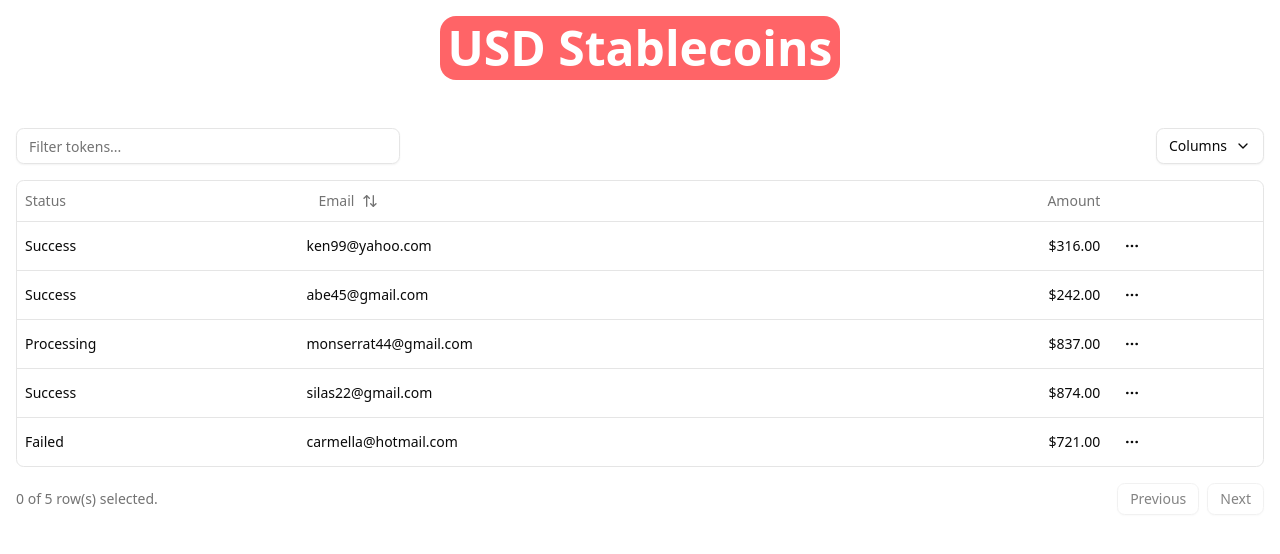
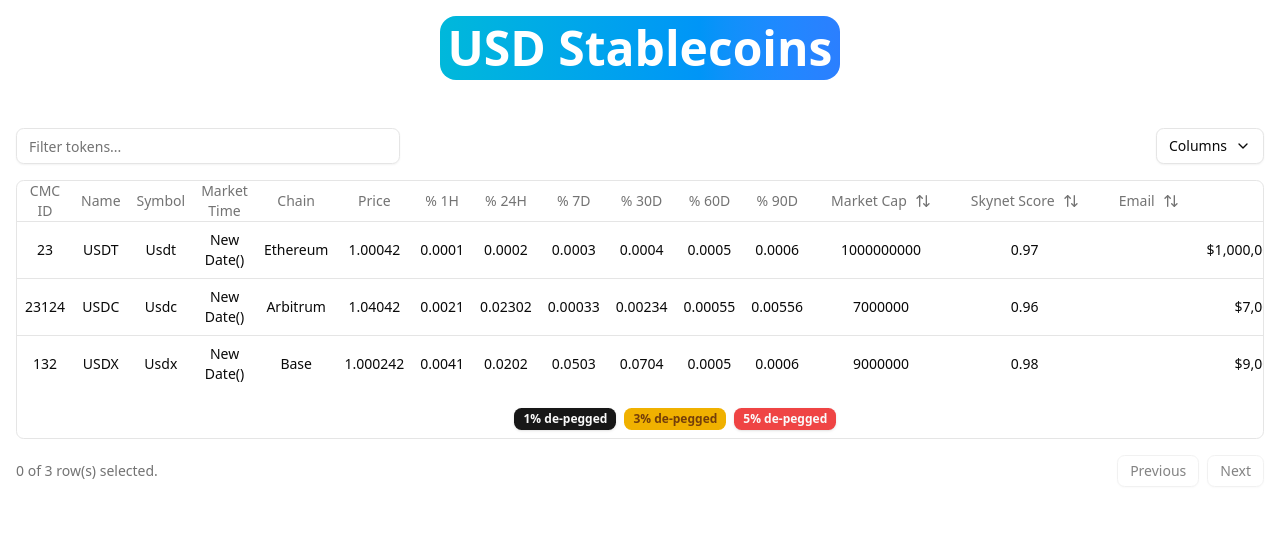
Before and after one commit to renatomayoral/stablecoins.tv, a Next.js app: page / in a window 1280 px wide. Shown: the top 554 px of the page. Built offline with nearby package versions, Linux system fonts and the light colour scheme.

Commit message:
Refactor Badge component and add new columns definition for Payment model

```diff
--- a/app/page.tsx
+++ b/app/page.tsx
@@ -33,116 +33,63 @@ import {
   TableHead,
   TableHeader,
   TableRow,
+  TableCaption,
 } from "@/components/ui/table";
+
+import { Payment, columns } from "@/components/columns";
 import { Badge } from "@/components/ui/badge";
 
 const data: Payment[] = [
   {
-    id: "m5gr84i9",
-    amount: 316,
-    status: "success",
-    email: "ken99@yahoo.com",
+    id: 23,
+    name: "USDT",
+    symbol: "usdt",
+    market_time: "new Date()",
+    chain: "ethereum",
+    price: 1.00042,
+    price_percent_change_1h: 0.0001,
+    price_percent_change_24h: 0.0002,
+    price_percent_change_7d: 0.0003,
+    price_percent_change_30d: 0.0004,
+    price_percent_change_60d: 0.0005,
+    price_percent_change_90d: 0.0006,
+    market_cap: 1000000000,
+    amount: 1000000000,
+    skynet_score: 0.97,
   },
   {
-    id: "3u1reuv4",
-    amount: 242,
-    status: "success",
-    email: "Abe45@gmail.com",
+    id: 23124,
+    name: "USDC",
+    symbol: "usdc",
+    market_time: "new Date()",
+    chain: "arbitrum",
+    price: 1.04042,
+    price_percent_change_1h: 0.0021,
+    price_percent_change_24h: 0.02302,
+    price_percent_change_7d: 0.00033,
+    price_percent_change_30d: 0.00234,
+    price_percent_change_60d: 0.00055,
+    price_percent_change_90d: 0.00556,
+    market_cap: 7000000,
+    amount: 7000000,
+    skynet_score: 0.96,
   },
   {
-    id: "derv1ws0",
-    amount: 837,
-    status: "processing",
-    email: "Monserrat44@gmail.com",
-  },
-  {
-    id: "5kma53ae",
-    amount: 874,
-    status: "success",
-    email: "Silas22@gmail.com",
-  },
-  {
-    id: "bhqecj4p",
-    amount: 721,
-    status: "failed",
-    email: "carmella@hotmail.com",
-  },
-];
-
-export type Payment = {
-  id: string;
-  amount: number;
-  status: "pending" | "processing" | "success" | "failed";
-  email: string;
-};
-
-export const columns: ColumnDef<Payment>[] = [
-  {
-    accessorKey: "status",
-    header: "Status",
-    cell: ({ row }) => (
-      <div className="capitalize">{row.getValue("status")}</div>
-    ),
-  },
-  {
-    accessorKey: "email",
-    header: ({ column }) => {
-      return (
-        <Button
-          variant="ghost"
-          onClick={() => column.toggleSorting(column.getIsSorted() === "asc")}
-        >
-          Email
-          <ArrowUpDown />
-        </Button>
-      );
-    },
-    cell: ({ row }) => <div className="lowercase">{row.getValue("email")}</div>,
-  },
-  {
-    accessorKey: "amount",
-    header: () => <div className="text-right">Amount</div>,
-    cell: ({ row }) => {
-      const amount = parseFloat(row.getValue("amount"));
-
-      // Format the amount as a dollar amount
-      const formatted = new Intl.NumberFormat("en-US", {
-        style: "currency",
-        currency: "USD",
-      }).format(amount);
-
-      return <div className="text-right font-medium">{formatted}</div>;
-    },
-  },
-
-  {
-    id: "actions",
-    enableHiding: false,
-    cell: ({ row }) => {
-      const payment = row.original;
-
-      return (
-        <DropdownMenu>
-          <DropdownMenuTrigger asChild>
-            <Button variant="ghost" className="h-8 w-8 p-0">
-              <span className="sr-only">Open menu</span>
-              <MoreHorizontal />
-            </Button>
-          </DropdownMenuTrigger>
-          <DropdownMenuContent align="end">
-            <DropdownMenuLabel>Actions</DropdownMenuLabel>
-            <DropdownMenuItem
-              onClick={() => navigator.clipboard.writeText(payment.id)}
-            >
-              Copy payment ID
-            </DropdownMenuItem>
-            <DropdownMenuSeparator />
-            <DropdownMenuItem>View customer</DropdownMenuItem>
-            <DropdownMenuItem>View payment details</DropdownMenuItem>
-          </DropdownMenuContent>
-        </DropdownMenu>
-      );
-    },
+    id: 132,
+    name: "USDX",
+    symbol: "usdx",
+    market_time: "new Date()",
+    chain: "base",
+    price: 1.000242,
+    price_percent_change_1h: 0.0041,
+    price_percent_change_24h: 0.0202,
+    price_percent_change_7d: 0.0503,
+    price_percent_change_30d: 0.0704,
+    price_percent_change_60d: 0.0005,
+    price_percent_change_90d: 0.0006,
+    market_cap: 9000000,
+    amount: 9000000,
+    skynet_score: 0.98,
   },
 ];
 
@@ -177,7 +124,7 @@ export default function Home() {
   return (
     <main>
       <div className="flex justify-center p-4 ">
-        <p className=" font-bold text-5xl text-white bg-red-400 rounded-2xl p-2">
+        <p className=" font-bold text-5xl text-white bg-linear-to-r from-cyan-500 to-blue-500 rounded-2xl p-2">
           USD Stablecoins
         </p>
       </div>
@@ -185,9 +132,11 @@ export default function Home() {
         <div className="flex items-center py-4">
           <Input
             placeholder="Filter tokens..."
-            value={(table.getColumn("email")?.getFilterValue() as string) ?? ""}
+            value={
+              (table.getColumn("symbol")?.getFilterValue() as string) ?? ""
+            }
             onChange={(event) =>
-              table.getColumn("email")?.setFilterValue(event.target.value)
+              table.getColumn("symbol")?.setFilterValue(event.target.value)
             }
             className="max-w-sm"
           />
@@ -220,12 +169,22 @@ export default function Home() {
         </div>
         <div className="rounded-md border">
           <Table>
+            <TableCaption>
+              <div className="flex justify-center space-x-2 mb-2">
+                <Badge>1% de-pegged </Badge>
+                <Badge variant="secondary">3% de-pegged</Badge>
+                <Badge variant="destructive">5% de-pegged</Badge>
+              </div>
+            </TableCaption>
             <TableHeader>
               {table.getHeaderGroups().map((headerGroup) => (
                 <TableRow key={headerGroup.id}>
                   {headerGroup.headers.map((header) => {
                     return (
-                      <TableHead key={header.id}>
+                      <TableHead
+                        key={header.id}
+                        className="text-center align-middle"
+                      >
                         {header.isPlaceholder
                           ? null
                           : flexRender(
@@ -246,7 +205,10 @@ export default function Home() {
                     data-state={row.getIsSelected() && "selected"}
                   >
                     {row.getVisibleCells().map((cell) => (
-                      <TableCell key={cell.id}>
+                      <TableCell
+                        key={cell.id}
+                        className="text-center align-middle"
+                      >
                         {flexRender(
                           cell.column.columnDef.cell,
                           cell.getContext()
--- a/components/columns.ts
+++ /dev/null
@@ -1,77 +0,0 @@
-import { ColumnDef } from '@tanstack/react-table';
-
-// Define columns for UsdStableMarketInfo model
-export const usdStableMarketInfoColumns: ColumnDef<UsdStableMarketInfo>[] = [
-  { accessorKey: 'id', header: 'ID' },
-  { accessorKey: 'category_id', header: 'Category ID' },
-  { accessorKey: 'name', header: 'Name' },
-  { accessorKey: 'title', header: 'Title' },
-  { accessorKey: 'description', header: 'Description' },
-  { accessorKey: 'num_tokens', header: 'Number of Tokens' },
-  { accessorKey: 'last_updated', header: 'Last Updated' },
-  { accessorKey: 'avg_price_change', header: 'Average Price Change' },
-  { accessorKey: 'market_cap', header: 'Market Cap' },
-  { accessorKey: 'market_cap_change', header: 'Market Cap Change' },
-  { accessorKey: 'volume', header: 'Volume' },
-  { accessorKey: 'volume_change', header: 'Volume Change' },
-];
-
-// Define columns for Coin model
-export const coinColumns: ColumnDef<Coin>[] = [
-  { accessorKey: 'id', header: 'ID' },
-  { accessorKey: 'cmc_id', header: 'CMC ID' },
-  { accessorKey: 'name', header: 'Name' },
-  { accessorKey: 'symbol', header: 'Symbol' },
-  { accessorKey: 'slug', header: 'Slug' },
-  { accessorKey: 'num_market_pairs', header: 'Number of Market Pairs' },
-  { accessorKey: 'date_added', header: 'Date Added' },
-  { accessorKey: 'tags', header: 'Tags' },
-  { accessorKey: 'max_supply', header: 'Max Supply' },
-  { accessorKey: 'circulating_supply', header: 'Circulating Supply' },
-  { accessorKey: 'total_supply', header: 'Total Supply' },
-  { accessorKey: 'platformId', header: 'Platform ID' },
-  { accessorKey: 'is_active', header: 'Is Active' },
-  { accessorKey: 'infinite_supply', header: 'Infinite Supply' },
-  { accessorKey: 'cmc_rank', header: 'CMC Rank' },
-  { accessorKey: 'is_fiat', header: 'Is Fiat' },
-  { accessorKey: 'last_updated', header: 'Last Updated' },
-  { accessorKey: 'usdQuoteId', header: 'USD Quote ID' },
-  { accessorKey: 'usdStablecMarketInfoId', header: 'USD Stable Market Info ID' },
-  { accessorKey: 'tokenomicsId', header: 'Tokenomics ID' },
-];
-
-// Define columns for Platform model
-export const platformColumns: ColumnDef<Platform>[] = [
-  { accessorKey: 'id', header: 'ID' },
-  { accessorKey: 'name', header: 'Name' },
-  { accessorKey: 'symbol', header: 'Symbol' },
-  { accessorKey: 'token_address', header: 'Token Address' },
-];
-
-// Define columns for Quote model
-export const quoteColumns: ColumnDef<Quote>[] = [
-  { accessorKey: 'id', header: 'ID' },
-  { accessorKey: 'price', header: 'Price' },
-  { accessorKey: 'volume_24h', header: 'Volume 24h' },
-  { accessorKey: 'volume_change_24h', header: 'Volume Change 24h' },
-  { accessorKey: 'percent_change_1h', header: 'Percent Change 1h' },
-  { accessorKey: 'percent_change_24h', header: 'Percent Change 24h' },
-  { accessorKey: 'percent_change_7d', header: 'Percent Change 7d' },
-  { accessorKey: 'percent_change_30d', header: 'Percent Change 30d' },
-  { accessorKey: 'percent_change_60d', header: 'Percent Change 60d' },
-  { accessorKey: 'percent_change_90d', header: 'Percent Change 90d' },
-  { accessorKey: 'market_cap', header: 'Market Cap' },
-  { accessorKey: 'market_cap_dominance', header: 'Market Cap Dominance' },
-  { accessorKey: 'fully_diluted_market_cap', header: 'Fully Diluted Market Cap' },
-  { accessorKey: 'last_updated', header: 'Last Updated' },
-];
-
-// Define columns for Tokenomics model
-export const tokenomicsColumns: ColumnDef<Tokenomics>[] = [
-  { accessorKey: 'id', header: 'ID' },
-  { accessorKey: 'overview', header: 'Overview' },
-  { accessorKey: 'technology', header: 'Technology' },
-  { accessorKey: 'tokenomics', header: 'Tokenomics' },
-  { accessorKey: 'roadmap', header: 'Roadmap' },
-  { accessorKey: 'community_and_team', header: 'Community and Team' },
-];
--- /dev/null
+++ b/components/columns.tsx
@@ -0,0 +1,184 @@
+"use client";
+import React from "react";
+import { ColumnDef } from "@tanstack/react-table";
+
+import { ArrowUpDown } from "lucide-react";
+import { Button } from "@/components/ui/button";
+
+export type Payment = {
+  id: number;
+  name: string;
+  symbol: string;
+  market_time: string;
+  chain: string;
+  price: number;
+  price_percent_change_1h: number;
+  price_percent_change_24h: number;
+  price_percent_change_7d: number;
+  price_percent_change_30d: number;
+  price_percent_change_60d: number;
+  price_percent_change_90d: number;
+  market_cap: number;
+  amount: number;
+  skynet_score: number;
+};
+
+export const columns: ColumnDef<Payment>[] = [
+  {
+    accessorKey: "id",
+    header: "CMC ID",
+    cell: ({ row }) => <div className="capitalize">{row.getValue("id")}</div>,
+  },
+  {
+    accessorKey: "name",
+    header: "Name",
+    cell: ({ row }) => <div className="capitalize">{row.getValue("name")}</div>,
+  },
+  {
+    accessorKey: "symbol",
+    header: "Symbol",
+    cell: ({ row }) => (
+      <div className="capitalize">{row.getValue("symbol")}</div>
+    ),
+  },
+  {
+    accessorKey: "market_time",
+    header: "Market Time",
+    cell: ({ row }) => (
+      <div className="capitalize">{row.getValue("market_time")}</div>
+    ),
+  },
+  {
+    accessorKey: "chain",
+    header: "Chain",
+    cell: ({ row }) => (
+      <div className="capitalize">{row.getValue("chain")}</div>
+    ),
+  },
+  {
+    accessorKey: "price",
+    header: "Price",
+    cell: ({ row }) => (
+      <div className="capitalize">{row.getValue("price")}</div>
+    ),
+  },
+  {
+    accessorKey: "price_percent_change_1h",
+    header: "% 1H",
+    cell: ({ row }) => (
+      <div className="capitalize">
+        {row.getValue("price_percent_change_1h")}
+      </div>
+    ),
+  },
+  {
+    accessorKey: "price_percent_change_24h",
+    header: "% 24H",
+    cell: ({ row }) => (
+      <div className="capitalize">
+        {row.getValue("price_percent_change_24h")}
+      </div>
+    ),
+  },
+  {
+    accessorKey: "price_percent_change_7d",
+    header: "% 7D",
+    cell: ({ row }) => (
+      <div className="capitalize">
+        {row.getValue("price_percent_change_7d")}
+      </div>
+    ),
+  },
+  {
+    accessorKey: "price_percent_change_30d",
+    header: "% 30D",
+    cell: ({ row }) => (
+      <div className="capitalize">
+        {row.getValue("price_percent_change_30d")}
+      </div>
+    ),
+  },
+  {
+    accessorKey: "price_percent_change_60d",
+    header: "% 60D",
+    cell: ({ row }) => (
+      <div className="capitalize">
+        {row.getValue("price_percent_change_60d")}
+      </div>
+    ),
+  },
+  {
+    accessorKey: "price_percent_change_90d",
+    header: "% 90D",
+    cell: ({ row }) => (
+      <div className="capitalize">
+        {row.getValue("price_percent_change_90d")}
+      </div>
+    ),
+  },
+  {
+    accessorKey: "market_cap",
+    header: ({ column }) => {
+      return (
+        <Button
+          variant="ghost"
+          onClick={() => column.toggleSorting(column.getIsSorted() === "asc")}
+        >
+          Market Cap
+          <ArrowUpDown />
+        </Button>
+      );
+    },
+    cell: ({ row }) => (
+      <div className="lowercase">{row.getValue("market_cap")}</div>
+    ),
+  },
+  {
+    accessorKey: "skynet_score",
+    header: ({ column }) => {
+      return (
+        <Button
+          variant="ghost"
+          onClick={() => column.toggleSorting(column.getIsSorted() === "asc")}
+        >
+          Skynet Score
+          <ArrowUpDown />
+        </Button>
+      );
+    },
+    cell: ({ row }) => (
+      <div className="lowercase">{row.getValue("skynet_score")}</div>
+    ),
+  },
+
+  {
+    accessorKey: "email",
+    header: ({ column }) => {
+      return (
+        <Button
+          variant="ghost"
+          onClick={() => column.toggleSorting(column.getIsSorted() === "asc")}
+        >
+          Email
+          <ArrowUpDown />
+        </Button>
+      );
+    },
+    cell: ({ row }) => <div className="lowercase">{row.getValue("email")}</div>,
+  },
+  {
+    accessorKey: "amount",
+    header: () => <div className="text-right">Amount</div>,
+    cell: ({ row }) => {
+      const amount = parseFloat(row.getValue("amount"));
+
+      // Format the amount as a dollar amount
+      const formatted = new Intl.NumberFormat("en-US", {
+        style: "currency",
+        currency: "USD",
+      }).format(amount);
+
+      return <div className="text-right font-medium">{formatted}</div>;
+    },
+  },
+];
--- a/components/ui/badge.tsx
+++ b/components/ui/badge.tsx
@@ -1,8 +1,8 @@
-import * as React from "react"
-import { Slot } from "@radix-ui/react-slot"
-import { cva, type VariantProps } from "class-variance-authority"
+import * as React from "react";
+import { Slot } from "@radix-ui/react-slot";
+import { cva, type VariantProps } from "class-variance-authority";
 
-import { cn } from "@/lib/utils"
+import { cn } from "@/lib/utils";
 
 const badgeVariants = cva(
   "inline-flex items-center justify-center rounded-md border px-2 py-0.5 text-xs font-semibold w-fit whitespace-nowrap shrink-0 [&>svg]:size-3 gap-1 [&>svg]:pointer-events-none ring-ring/10 dark:ring-ring/20 dark:outline-ring/40 outline-ring/50 focus-visible:ring-4 focus-visible:outline-1 aria-invalid:focus-visible:ring-0 transition-[color,box-shadow]",
@@ -12,7 +12,7 @@ const badgeVariants = cva(
         default:
           "border-transparent bg-primary text-primary-foreground shadow-sm [a&]:hover:bg-primary/90",
         secondary:
-          "border-transparent bg-secondary text-secondary-foreground [a&]:hover:bg-secondary/90",
+          "border-transparent bg-yellow-500 text-yellow-900 [a&]:hover:bg-yellow-600",
         destructive:
           "border-transparent bg-destructive text-destructive-foreground shadow-sm [a&]:hover:bg-destructive/90",
         outline:
@@ -23,7 +23,7 @@ const badgeVariants = cva(
       variant: "default",
     },
   }
-)
+);
 
 function Badge({
   className,
@@ -32,7 +32,7 @@ function Badge({
   ...props
 }: React.ComponentProps<"span"> &
   VariantProps<typeof badgeVariants> & { asChild?: boolean }) {
-  const Comp = asChild ? Slot : "span"
+  const Comp = asChild ? Slot : "span";
 
   return (
     <Comp
@@ -40,7 +40,7 @@ function Badge({
       className={cn(badgeVariants({ variant }), className)}
       {...props}
     />
-  )
+  );
 }
 
-export { Badge, badgeVariants }
+export { Badge, badgeVariants };
```
